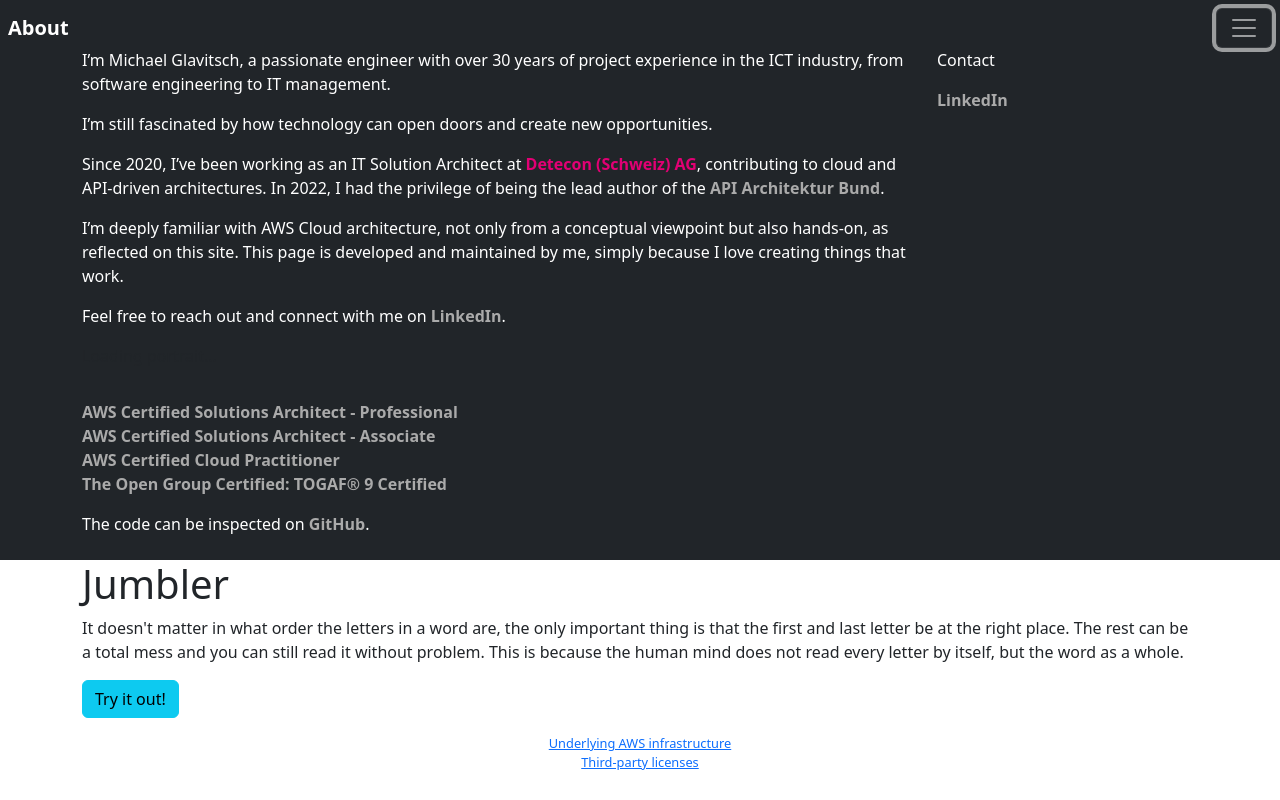
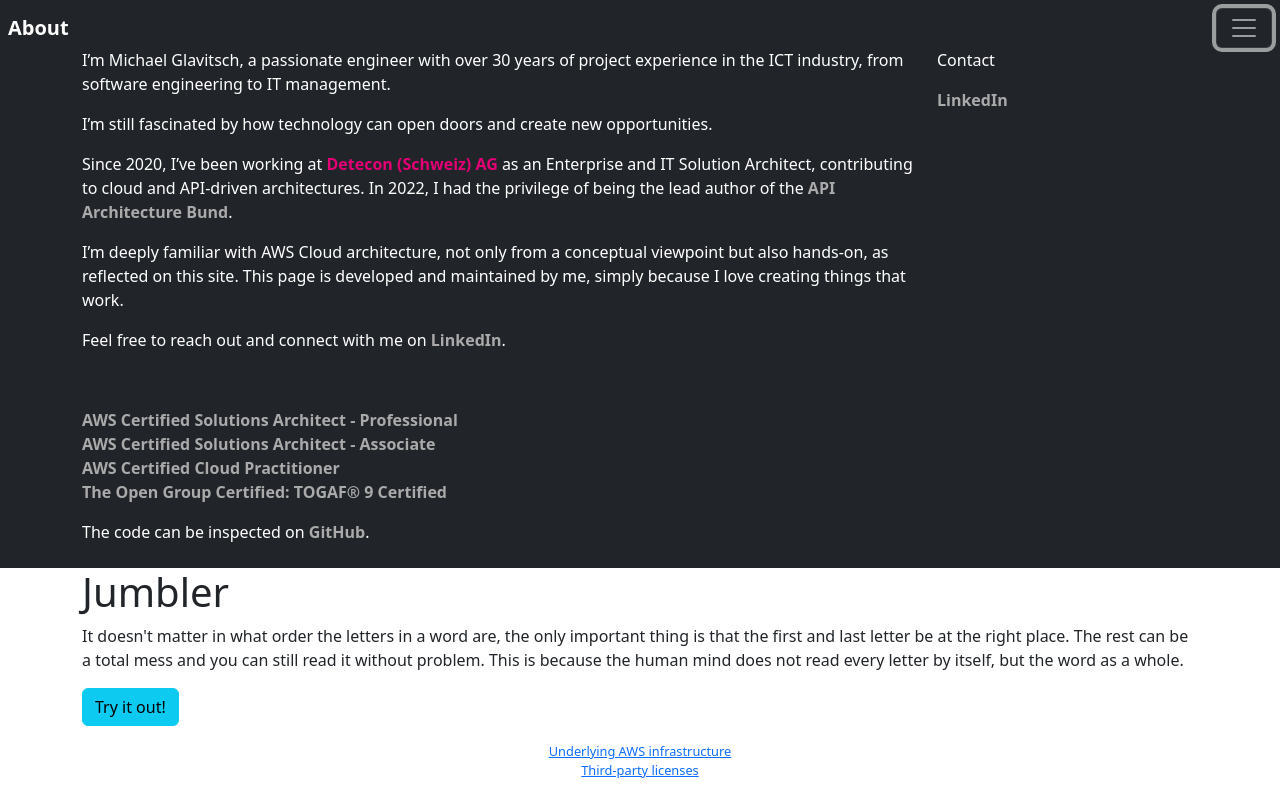
Before and after one commit to mglavitsch/jumbler-react, a React app in the folder jumbler-app-js/: page / in a window 1280 px wide. Both pictures are taken after a click on the button 1244 px from the left and 28 px from the top of the page. Built offline with nearby package versions, Linux system fonts and the light colour scheme; no server answers.

Commit message:
SVG file adapted, minor layout changes

```diff
--- a/jumbler-app-js/src/App.js
+++ b/jumbler-app-js/src/App.js
@@ -123,11 +123,11 @@
                     <p lang="en" className="text-white">I’m Michael Glavitsch, a passionate engineer with over 30 years of project experience in the ICT industry, from software engineering to IT management.
                     </p>
                     <p lang="en" className="text-white">I’m still fascinated by how technology can open doors and create new opportunities.</p>
-                    <p lang="en" className="text-white">Since 2020, I’ve been working as an IT Solution Architect at <a href="https://ch.detecon.com" className={styles.dtclink} target="_blank" rel="noopener noreferrer">Detecon (Schweiz) AG</a>, contributing to cloud and API-driven architectures. In 2022, I had the privilege of being the lead author of the <a href="https://www.bk.admin.ch/bk/en/home/digitale-transformation-ikt-lenkung/bundesarchitektur/api-architektur-bund.html" className={styles.links} target="_blank" rel="noopener noreferrer">API Architektur Bund</a>.</p>
+                    <p lang="en" className="text-white">Since 2020, I’ve been working at <a href="https://ch.detecon.com" className={styles.dtclink} target="_blank" rel="noopener noreferrer">Detecon (Schweiz) AG</a> as an Enterprise and IT Solution Architect, contributing to cloud and API-driven architectures. In 2022, I had the privilege of being the lead author of the <a href="https://www.bk.admin.ch/bk/en/home/digitale-transformation-ikt-lenkung/bundesarchitektur/api-architektur-bund.html" className={styles.links} target="_blank" rel="noopener noreferrer">API Architecture Bund</a>.</p>
                     <p lang="en" className="text-white">I’m deeply familiar with AWS Cloud architecture, not only from a conceptual viewpoint but also hands-on, as reflected on this site. This page is developed and maintained by me, simply because I love creating things that work.</p>
                     <p lang="en" className="text-white">Feel free to reach out and connect with me on <a href="https://www.linkedin.com/in/michael-glavitsch/" className={styles.links} target="_blank" rel="noopener noreferrer">LinkedIn</a>.</p>
                     <Portrait alt="Michael Glavitsch" />
-                    <ul className="list-unstyled" style={{ marginTop: "1rem" }}>
+                    <ul className="list-unstyled" style={{ marginTop: "0rem" }}>
                       <li className="text-white"><a href="https://www.credly.com/badges/a8dbaff0-34ac-4653-8768-5b163dc96b16/public_url" className={styles.links} target="_blank" rel="noopener noreferrer">AWS Certified Solutions Architect - Professional</a></li>
                       <li className="text-white"><a href="https://www.credly.com/badges/0dc4a567-77c8-45f8-b5ce-12101749c652/public_url" className={styles.links} target="_blank" rel="noopener noreferrer">AWS Certified Solutions Architect - Associate</a></li>
                       <li className="text-white"><a href="https://www.credly.com/badges/4002abc8-5321-4e4d-87ec-50a9d05ec871/linked_in_profile" className={styles.links} target="_blank" rel="noopener noreferrer">AWS Certified Cloud Practitioner</a></li>
--- a/jumbler-app-js/src/index.css
+++ b/jumbler-app-js/src/index.css
@@ -4,14 +4,8 @@
 
 body {
   margin: 0;
-  font-family: -apple-system, BlinkMacSystemFont, "Segoe UI", "Roboto", "Oxygen",
-    "Ubuntu", "Cantarell", "Fira Sans", "Droid Sans", "Helvetica Neue",
-    sans-serif;
+  font-family: Helvetica, Arial, sans-serif;
+  background-color: white;
   -webkit-font-smoothing: antialiased;
   -moz-osx-font-smoothing: grayscale;
 }
-
-code {
-  font-family: source-code-pro, Menlo, Monaco, Consolas, "Courier New",
-    monospace;
-}
--- a/jumbler-app-js/src/wrapper.html
+++ b/jumbler-app-js/src/wrapper.html
@@ -2,6 +2,7 @@
 <html>
 
 <head>
+    <link rel="stylesheet" href="index.css">
     <style>
         .container {
             display: flex;
```
Also changed, not shown: jumbler-app-js/src/AWS-services.svg.
